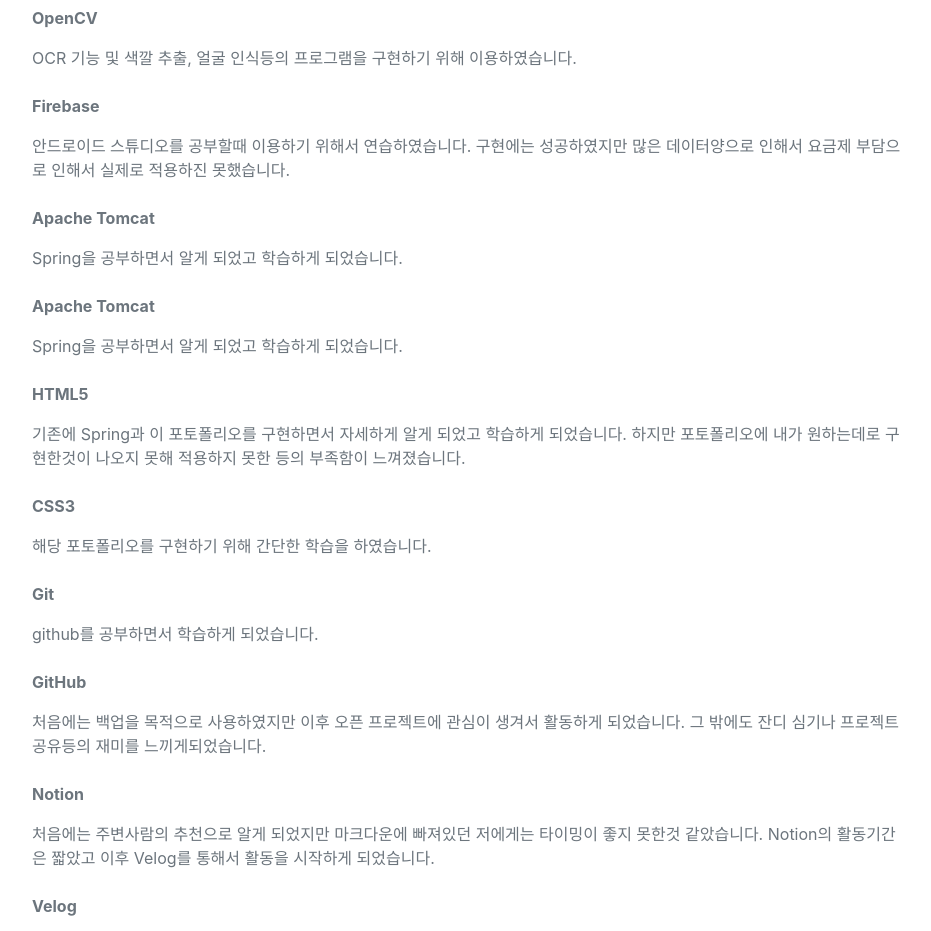
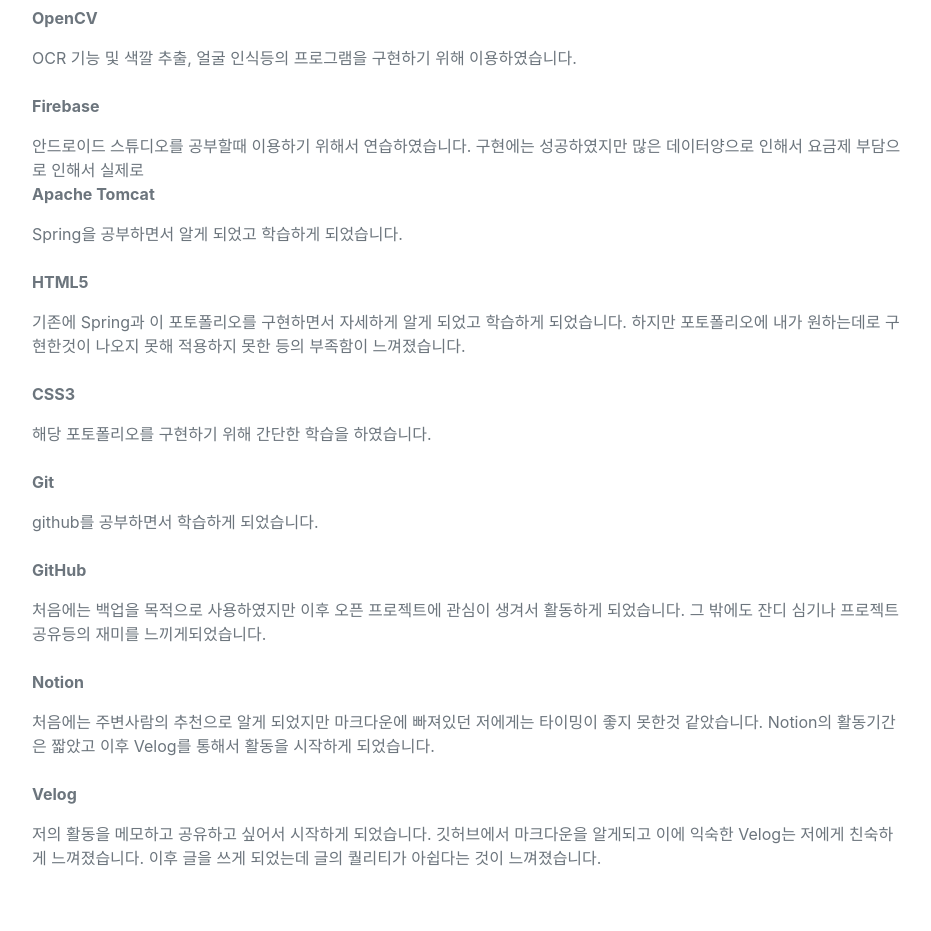
Before and after one commit to PortfolioAccount/PortfolioAccount.github.io, a plain HTML site: page index.html in a window 1280 px wide. Shown: the part 5300-6231 px from the top of the page, without its empty margins (328-1259 px from the left). Drawn offline with nearby package versions, Linux system fonts and the light colour scheme; a web font is replaced by a local one.

Commit message:
Update index.html

```diff
--- a/index.html
+++ b/index.html
@@ -388,11 +388,7 @@
                         <br>
                         <b><p id="Firebase">Firebase</p></b>
                         <p class="mb-0">안드로이드 스튜디오를 공부할때 이용하기 위해서 연습하였습니다.
-                            구현에는 성공하였지만 많은 데이터양으로 인해서 요금제 부담으로 인해서 실제로 적용하진 못했습니다.</p>
-
-                        <br>
-                        <b><p id="Apache_Tomcat">Apache Tomcat</p></b>
-                        <p class="mb-0">Spring을 공부하면서 알게 되었고 학습하게 되었습니다.</p>
+                            구현에는 성공하였지만 많은 데이터양으로 인해서 요금제 부담으로 인해서 실제로
 
                         <br>
                         <b><p id="Apache_Tomcat">Apache Tomcat</p></b>
```
